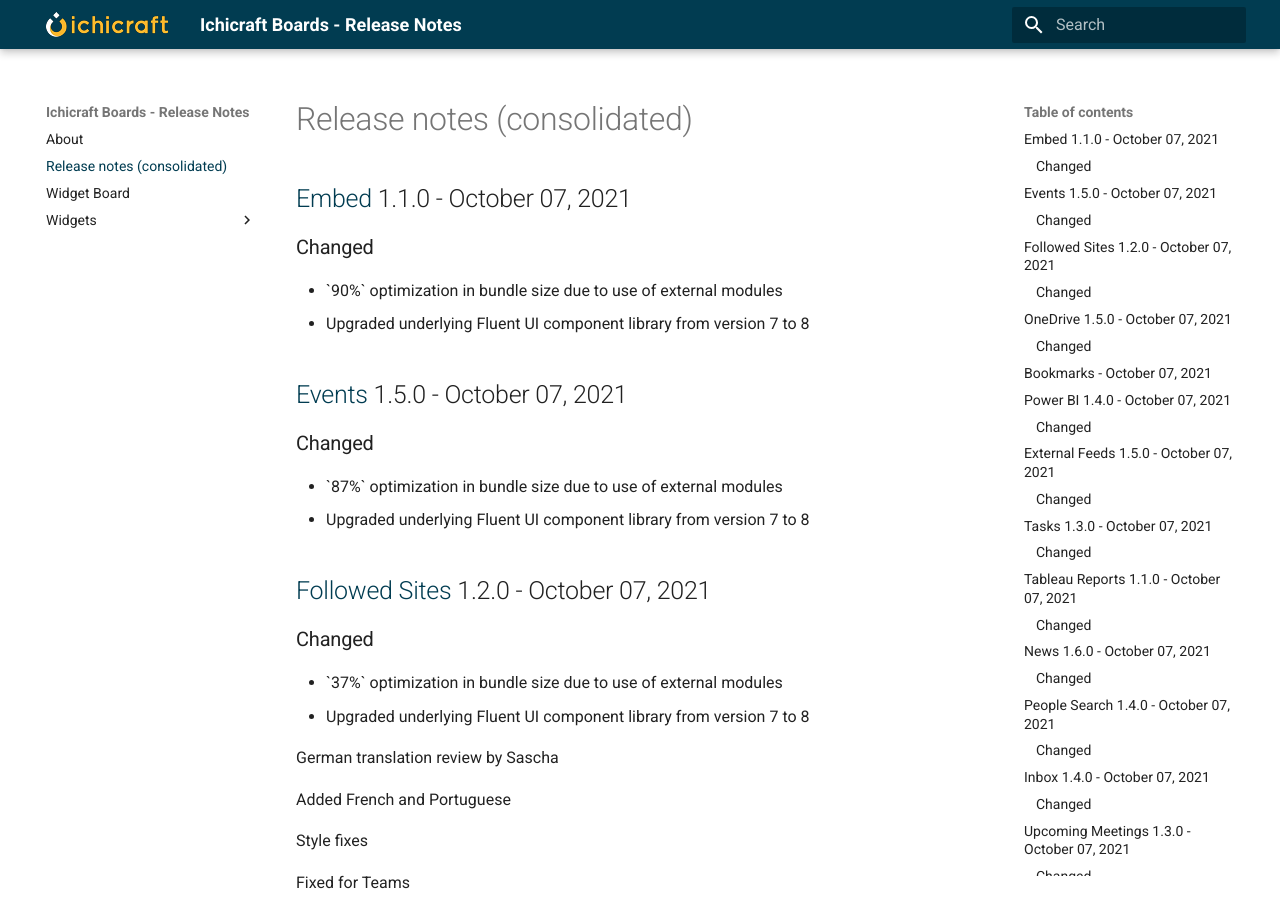
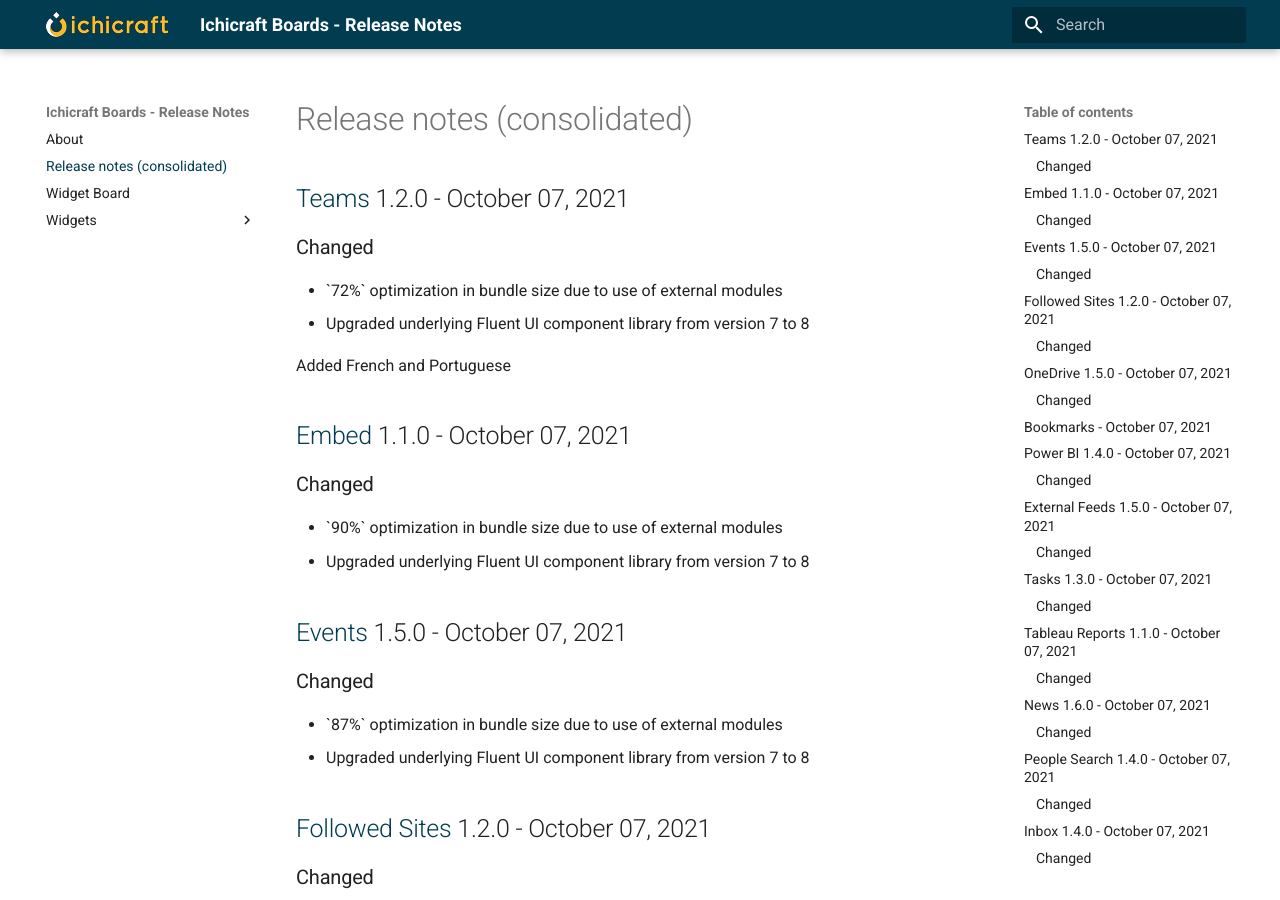
Before and after one commit to ichicraft/widgets-docs, an MkDocs documentation site: the page built from docs/Release-notes-(consolidated).md, in a window 1280 px wide and 900 px high. Built offline with MkDocs 1.6.1 and Material for MkDocs 9.7.7, drawn with Linux system fonts in a browser that asks for light colours.

Commit message:
Release notes updated by BuildService

```diff
--- a/docs/Release-notes-(consolidated).md
+++ b/docs/Release-notes-(consolidated).md
@@ -1,3 +1,13 @@
+## [Teams](./Widgets/Teams.md) 1.2.0 - October 07, 2021
+
+### Changed
+- &#x60;72%&#x60; optimization in bundle size due to use of external modules
+- Upgraded underlying Fluent UI component library from version 7 to 8
+
+Added French and Portuguese
+
+
+
 ## [Embed](./Widgets/Embed.md) 1.1.0 - October 07, 2021
 
 ### Changed
```
Also changed, not shown: docs/Widgets/Teams.md (+10 -0 lines).
